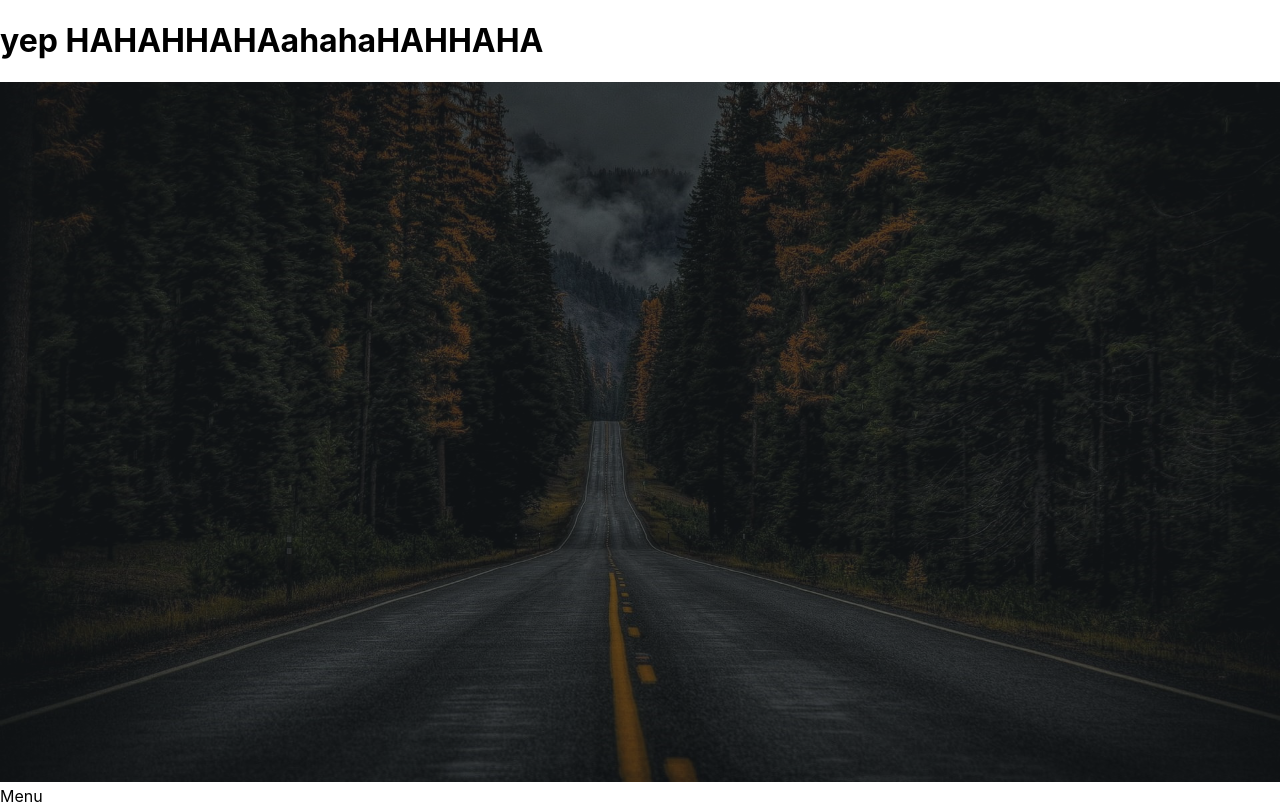
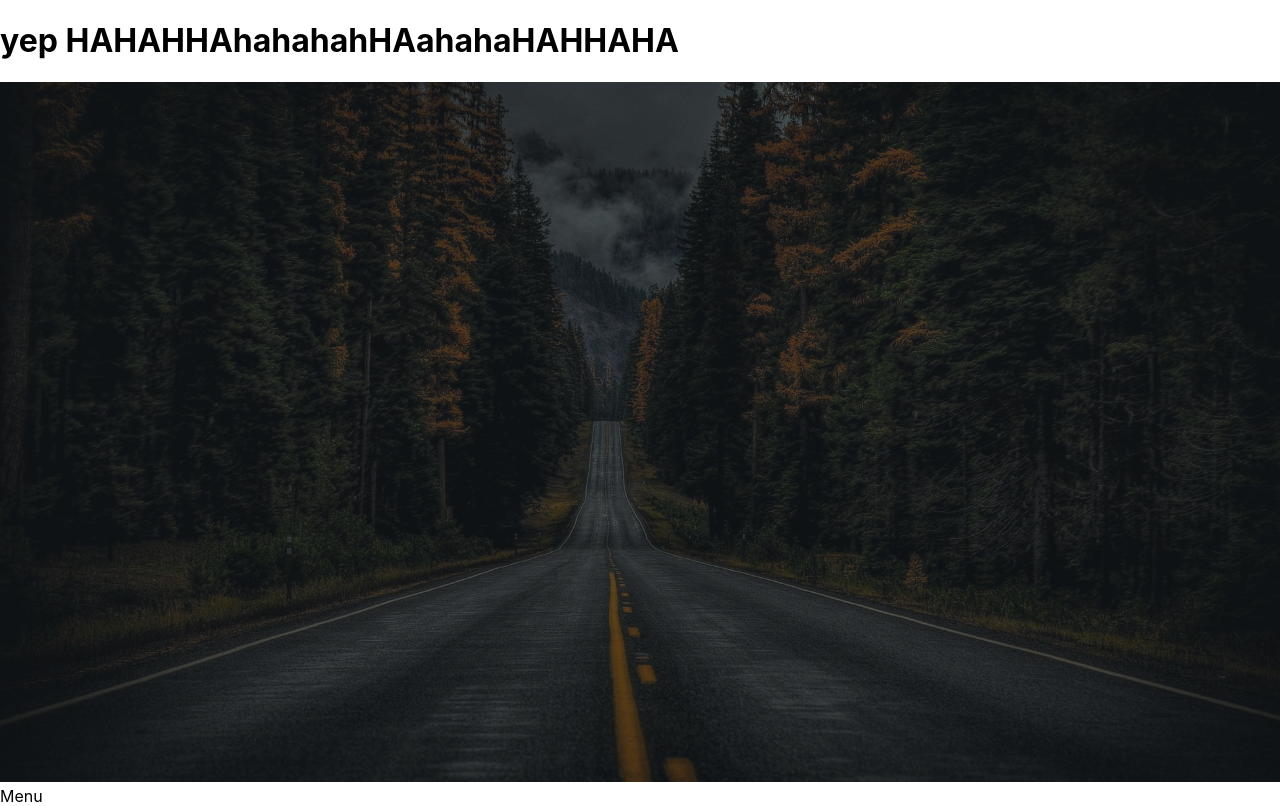
Before and after one commit to ismaw3he/test-deploy, a React (Create React App) app: page / in a window 1280 px wide. Built offline with nearby package versions, Linux system fonts and the light colour scheme.

Commit message:
test 2.3

```diff
--- a/src/App.js
+++ b/src/App.js
@@ -8,7 +8,7 @@ function App() {
     return (
         <HashRouter basename='/test-deploy'>
             <div>
-                <h1>yep HAHAHHAHAahahaHAHHAHA</h1>
+                <h1>yep HAHAHHAhahahahHAahahaHAHHAHA</h1>
                 <About />
 
             </div>
```
